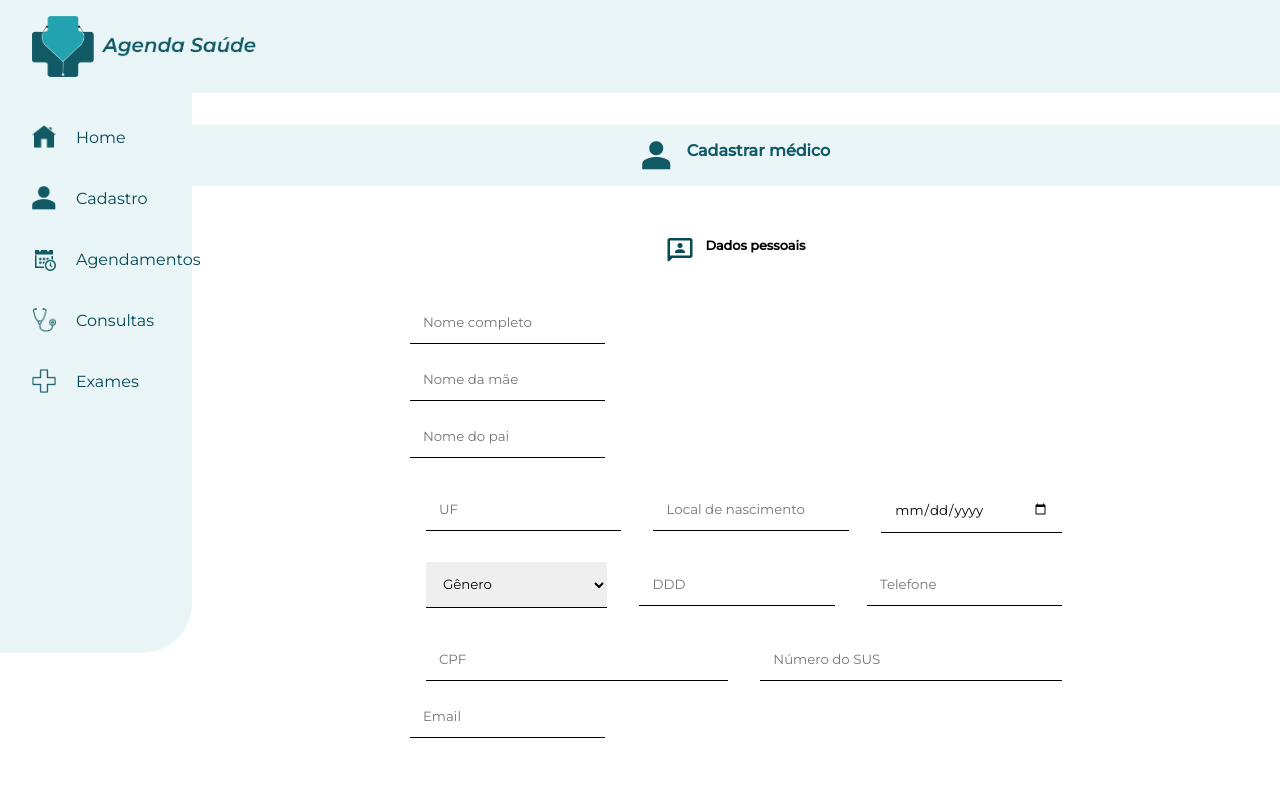
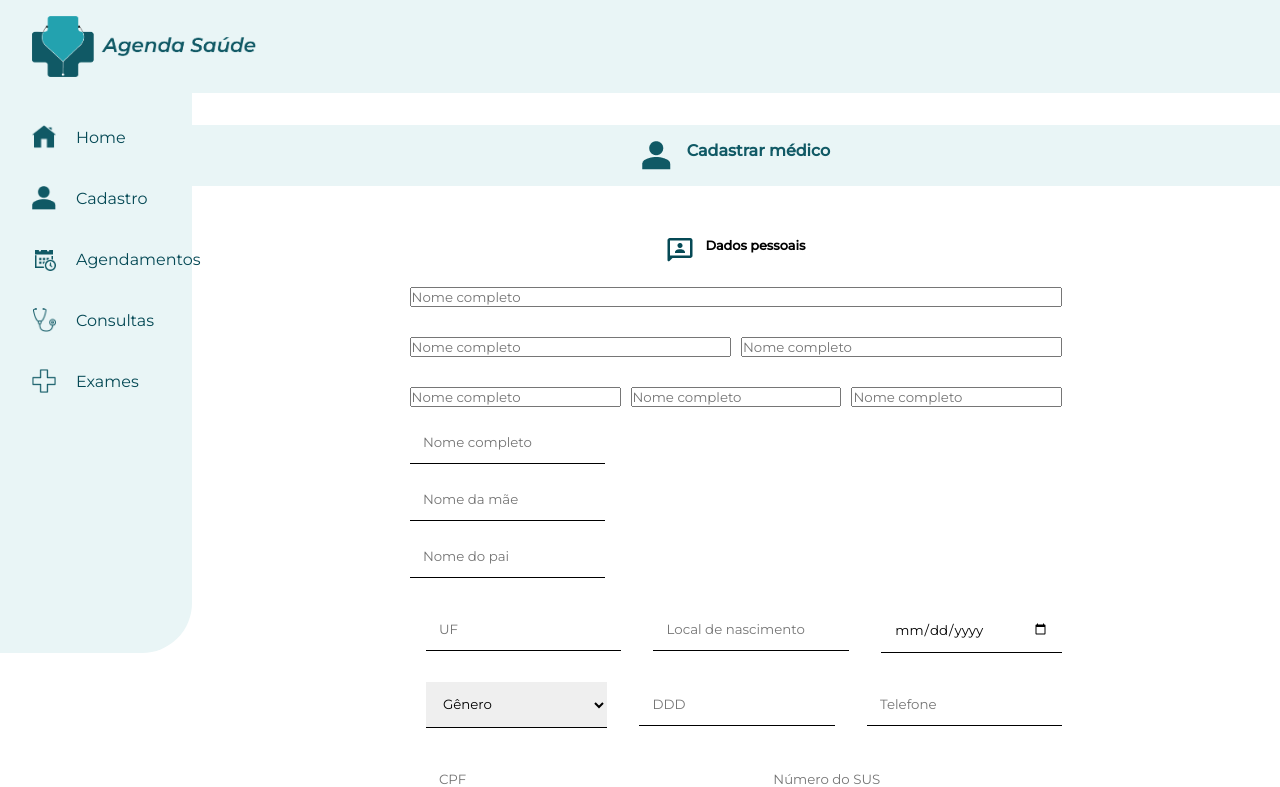
Before and after one commit to jeanunicesumar/desafio_profissional_ubs, an Angular app in the folder painel-gestao/painel-gestao/: page /cadastrarMedico in a window 1280 px wide. Shown: the top 787 px of the page. Built offline with nearby package versions, Linux system fonts and the light colour scheme.

Commit message:
Estrutura de login

```diff
--- a/painel-gestao/painel-gestao/src/app/componentes/administrador/cadastrar/cadastrar.component.css
+++ b/painel-gestao/painel-gestao/src/app/componentes/administrador/cadastrar/cadastrar.component.css
@@ -9,7 +9,7 @@
   padding: 1em;
   gap: 1em;
   color: #105965;
-  background-color: #E9F5F6;
+  background-color: #e9f5f6;
   display: flex;
   justify-content: center;
 }
@@ -33,7 +33,7 @@
 
 .container {
   display: flex;
-  justify-content:center;
+  justify-content: center;
 }
 
 .formulario__campo {
@@ -48,7 +48,7 @@
   padding: 1em;
 }
 
-.formulario__3  span.span {
+.formulario__3 span.span {
   width: 100%;
   display: flex;
   flex-direction: column;
@@ -61,7 +61,7 @@
 }
 
 .formulario__3 input,
-.formulario__3 select{
+.formulario__3 select {
   margin-top: 1em;
   border: none;
   border-bottom: 1px solid black;
@@ -102,7 +102,34 @@
   cursor: pointer;
 }
 
-.ng-touched .ng-invalid:not(form){
+.ng-touched .ng-invalid:not(form) {
   border-color: red;
   color: red;
 }
+
+/* TODO: COMECEI AQUI */
+
+.form {
+  width: 100%;
+  display: flex;
+  flex-direction: column;
+  gap: 30px;
+}
+
+.form div {
+  display: grid;
+  gap: 10px;
+}
+
+.form div.coluna-2 {
+  grid-template-columns: 1fr 1fr;
+}
+
+.form div.coluna-3 {
+  grid-template-columns: 1fr 1fr 1fr;
+}
+
+.form div span {
+  display: flex;
+  flex-direction: column;
+}
--- a/painel-gestao/painel-gestao/src/app/componentes/administrador/cadastrar/cadastrar.component.html
+++ b/painel-gestao/painel-gestao/src/app/componentes/administrador/cadastrar/cadastrar.component.html
@@ -2,18 +2,143 @@
 <app-menu-lateral></app-menu-lateral>
 <main class="principal">
   <h2 class="principal__titulo" *ngIf="isPatient()">
-      <img src="../../../../assets/icone-cadastro.png" alt="Cadastrar paciente" >
+    <img src="../../../../assets/icone-cadastro.png" alt="Cadastrar paciente" />
     Cadastrar paciente
   </h2>
   <h2 class="principal__titulo" *ngIf="!isPatient()">
-      <img src="../../../../assets/icone-cadastro.png" alt="Cadastrar paciente" >
+    <img src="../../../../assets/icone-cadastro.png" alt="Cadastrar paciente" />
     Cadastrar médico
   </h2>
-    <form class="principal__formulario" id="formulario_dadosPessoais" #f="ngForm" (ngSubmit)="cadastrar(f)">
+  <form
+    class="principal__formulario"
+    id="formulario_dadosPessoais"
+    #f="ngForm"
+    (ngSubmit)="cadastrar(f)"
+  >
     <h3 class="principal__subtitulo">
-        <img src="../../../../assets/icone-dados-pessoais.png" alt="Dados pessoais">
+      <img
+        src="../../../../assets/icone-dados-pessoais.png"
+        alt="Dados pessoais"
+      />
       Dados pessoais
     </h3>
+
+    <!-- TODO: COMECEI AQUI -->
+
+    <div class="form">
+      <div>
+        <span>
+          <input
+            name="nome"
+            id="nome"
+            placeholder="Nome completo"
+            ngModel
+            required
+            minlength="3"
+            #nome="ngModel"
+          />
+          <span
+            class="erros"
+            *ngIf="(nome?.invalid && nome?.touched) || nome?.dirty"
+          >
+            <span *ngIf="nome?.errors?.['required']">Gerou um erro</span>
+          </span>
+        </span>
+      </div>
+      <div class="coluna-2">
+        <span>
+          <input
+            name="nome"
+            id="nome"
+            placeholder="Nome completo"
+            ngModel
+            required
+            minlength="3"
+            #nome="ngModel"
+          />
+          <span
+            class="erros"
+            *ngIf="(nome?.invalid && nome?.touched) || nome?.dirty"
+          >
+            <span *ngIf="nome?.errors?.['required']">Gerou um erro</span>
+          </span>
+        </span>
+        <span>
+          <input
+            name="nome"
+            id="nome"
+            placeholder="Nome completo"
+            ngModel
+            required
+            minlength="3"
+            #nome="ngModel"
+          />
+          <span
+            class="erros"
+            *ngIf="(nome?.invalid && nome?.touched) || nome?.dirty"
+          >
+            <span *ngIf="nome?.errors?.['required']">Gerou um erro</span>
+          </span>
+        </span>
+      </div>
+
+      <div class="coluna-3">
+        <span>
+          <input
+            name="nome"
+            id="nome"
+            placeholder="Nome completo"
+            ngModel
+            required
+            minlength="3"
+            #nome="ngModel"
+          />
+          <span
+            class="erros"
+            *ngIf="(nome?.invalid && nome?.touched) || nome?.dirty"
+          >
+            <span *ngIf="nome?.errors?.['required']">Gerou um erro</span>
+          </span>
+        </span>
+        <span>
+          <input
+            name="nome"
+            id="nome"
+            placeholder="Nome completo"
+            ngModel
+            required
+            minlength="3"
+            #nome="ngModel"
+          />
+          <span
+            class="erros"
+            *ngIf="(nome?.invalid && nome?.touched) || nome?.dirty"
+          >
+            <span *ngIf="nome?.errors?.['required']">Gerou um erro</span>
+          </span>
+        </span>
+        <span>
+          <input
+            name="nome"
+            id="nome"
+            placeholder="Nome completo"
+            ngModel
+            required
+            minlength="3"
+            #nome="ngModel"
+          />
+          <span
+            class="erros"
+            *ngIf="(nome?.invalid && nome?.touched) || nome?.dirty"
+          >
+            <span *ngIf="nome?.errors?.['required']">Gerou um erro</span>
+          </span>
+        </span>
+      </div>
+    </div>
+
+    <!-- TODO: TERMINEI AQUI -->
+
     <div class="formulario__campo">
       <input
         name="nome"
@@ -23,11 +148,20 @@
         required
         minlength="3"
         #nome="ngModel"
+      />
+    </div>
+    <div
+      class="form-error"
+      *ngIf="(nome?.invalid && nome?.touched) || nome?.dirty"
     >
-        </div>
-        <div class="form-error" *ngIf="nome?.invalid && nome?.touched || nome?.dirty">
-            <app-mensagem *ngIf="nome?.errors?.['required']" mensagem="O campo de nome deve ser preenchido"></app-mensagem>
-            <app-mensagem *ngIf="nome?.errors?.['minlength']" mensagem="O nome deve ter no mínimo 3 caracteres"></app-mensagem>
+      <app-mensagem
+        *ngIf="nome?.errors?.['required']"
+        mensagem="O campo de nome deve ser preenchido"
+      ></app-mensagem>
+      <app-mensagem
+        *ngIf="nome?.errors?.['minlength']"
+        mensagem="O nome deve ter no mínimo 3 caracteres"
+      ></app-mensagem>
     </div>
 
     <div class="formulario__campo">
@@ -39,11 +173,20 @@
         required
         minlength="3"
         #nomeMae="ngModel"
+      />
+    </div>
+    <div
+      class="form-error"
+      *ngIf="(nomeMae?.invalid && nomeMae?.touched) || nomeMae?.dirty"
     >
-        </div>
-        <div class="form-error" *ngIf="nomeMae?.invalid && nomeMae?.touched || nomeMae?.dirty">
-          <app-mensagem *ngIf="nomeMae?.errors?.['required']" mensagem="O campo nome da mãe deve ser preenchido"></app-mensagem>
-          <app-mensagem *ngIf="nomeMae?.errors?.['minlength']" mensagem="O nome deve ter no mínimo 3 caracteres"></app-mensagem>
+      <app-mensagem
+        *ngIf="nomeMae?.errors?.['required']"
+        mensagem="O campo nome da mãe deve ser preenchido"
+      ></app-mensagem>
+      <app-mensagem
+        *ngIf="nomeMae?.errors?.['minlength']"
+        mensagem="O nome deve ter no mínimo 3 caracteres"
+      ></app-mensagem>
     </div>
 
     <div class="formulario__campo">
@@ -54,7 +197,7 @@
         ngModel
         minlength="3"
         #nomePai="ngModel"
-          >
+      />
     </div>
 
     <div class="formulario__3">
@@ -66,8 +209,14 @@
           ngModel
           required
           #ufNascimento="ngModel"
-          >
-          <app-mensagem *ngIf="ufNascimento?.invalid && ufNascimento?.touched || ufNascimento?.dirty" mensagem="Escolha uma UF"></app-mensagem>
+        />
+        <app-mensagem
+          *ngIf="
+            (ufNascimento?.invalid && ufNascimento?.touched) ||
+            ufNascimento?.dirty
+          "
+          mensagem="Escolha uma UF"
+        ></app-mensagem>
       </div>
 
       <div class="form-error">
@@ -79,7 +228,13 @@
           required
           #localNascimento="ngModel"
         />
-         <app-mensagem *ngIf="localNascimento?.invalid && localNascimento?.touched || localNascimento?.dirty" mensagem="Campo obrigatório"></app-mensagem>
+        <app-mensagem
+          *ngIf="
+            (localNascimento?.invalid && localNascimento?.touched) ||
+            localNascimento?.dirty
+          "
+          mensagem="Campo obrigatório"
+        ></app-mensagem>
       </div>
       <div class="form-error">
         <input
@@ -92,12 +247,16 @@
           required
           #nascimento="ngModel"
         />
-        <app-mensagem *ngIf="nascimento?.invalid && nascimento?.touched || nascimento?.dirty" mensagem="Campo obrigatório"></app-mensagem>
+        <app-mensagem
+          *ngIf="
+            (nascimento?.invalid && nascimento?.touched) || nascimento?.dirty
+          "
+          mensagem="Campo obrigatório"
+        ></app-mensagem>
+      </div>
     </div>
 
-      </div>
-
-      <div class="formulario__3 ">
+    <div class="formulario__3">
       <div class="form-error">
         <select
           name="genero"
@@ -112,8 +271,11 @@
           <option value="Feminino">Feminino</option>
           <option value="Masculino">Masculino</option>
         </select>
-      <div *ngIf="sexo?.invalid && sexo?.touched || sexo?.dirty">
-      <app-mensagem *ngIf="sexo?.errors?.['required']" mensagem="Obrigatório"></app-mensagem>
+        <div *ngIf="(sexo?.invalid && sexo?.touched) || sexo?.dirty">
+          <app-mensagem
+            *ngIf="sexo?.errors?.['required']"
+            mensagem="Obrigatório"
+          ></app-mensagem>
         </div>
       </div>
 
@@ -129,9 +291,15 @@
           maxlength="3"
           #ddd="ngModel"
         />
-      <div *ngIf="ddd?.invalid && ddd?.touched || ddd?.dirty">
-        <app-mensagem *ngIf="ddd?.errors?.['required']" mensagem="DDD obrigatório"></app-mensagem>
-        <app-mensagem *ngIf="ddd?.errors?.['minlength']" mensagem="DDD inválido"></app-mensagem>
+        <div *ngIf="(ddd?.invalid && ddd?.touched) || ddd?.dirty">
+          <app-mensagem
+            *ngIf="ddd?.errors?.['required']"
+            mensagem="DDD obrigatório"
+          ></app-mensagem>
+          <app-mensagem
+            *ngIf="ddd?.errors?.['minlength']"
+            mensagem="DDD inválido"
+          ></app-mensagem>
         </div>
       </div>
 
@@ -145,14 +313,21 @@
           required
           pattern="(\d{5}\-?\d{4})"
           #telefone="ngModel"
+        />
+        <div
+          *ngIf="(telefone?.invalid && telefone?.touched) || telefone?.dirty"
         >
-        <div *ngIf="telefone?.invalid && telefone?.touched || telefone?.dirty">
-        <app-mensagem *ngIf="telefone?.errors?.['required']" mensagem="Telefone obrigatório"></app-mensagem>
-        <app-mensagem *ngIf="telefone?.errors?.['pattern']" mensagem="Telefone inválido"></app-mensagem>
+          <app-mensagem
+            *ngIf="telefone?.errors?.['required']"
+            mensagem="Telefone obrigatório"
+          ></app-mensagem>
+          <app-mensagem
+            *ngIf="telefone?.errors?.['pattern']"
+            mensagem="Telefone inválido"
+          ></app-mensagem>
         </div>
       </div>
     </div>
-
 
     <div class="formulario__2">
       <div class="form-error">
@@ -167,8 +342,14 @@
           pattern="\d{3}\.?\d{3}\.?\d{3}-?\d{2}"
           #cpf="ngModel"
         />
-          <app-mensagem *ngIf="(cpf?.invalid && cpf?.touched || cpf?.dirty) && (cpf?.errors?.['required'])" mensagem="Digite o cpf"></app-mensagem>
-          <app-mensagem *ngIf="(cpf?.invalid && cpf?.touched || cpf?.dirty) && (cpf?.errors?.['pattern'])" mensagem="CPF inválido"></app-mensagem>
+        <app-mensagem
+          *ngIf="(cpf?.invalid && cpf?.touched || cpf?.dirty) && (cpf?.errors?.['required'])"
+          mensagem="Digite o cpf"
+        ></app-mensagem>
+        <app-mensagem
+          *ngIf="(cpf?.invalid && cpf?.touched || cpf?.dirty) && (cpf?.errors?.['pattern'])"
+          mensagem="CPF inválido"
+        ></app-mensagem>
       </div>
 
       <div class="form-error">
@@ -182,31 +363,48 @@
           pattern="\d{9}\-?\d{5}\-?\d{1}"
           #sus="ngModel"
         />
-      <div *ngIf="sus?.invalid && sus?.touched || sus?.dirty">
-        <app-mensagem *ngIf="sus?.errors?.['required']" mensagem="Digite o número do SUS"></app-mensagem>
-        <app-mensagem *ngIf="sus?.errors?.['pattern']" mensagem="Número do Sus inválido"></app-mensagem>
+        <div *ngIf="(sus?.invalid && sus?.touched) || sus?.dirty">
+          <app-mensagem
+            *ngIf="sus?.errors?.['required']"
+            mensagem="Digite o número do SUS"
+          ></app-mensagem>
+          <app-mensagem
+            *ngIf="sus?.errors?.['pattern']"
+            mensagem="Número do Sus inválido"
+          ></app-mensagem>
         </div>
       </div>
     </div>
 
     <div class="formulario__campo">
       <span class="span">
-      <input name="email"
+        <input
+          name="email"
           id="email"
           placeholder="Email"
           ngModel
           required
           pattern="^[\w-.]+@([\w-]+\.)+[\w-]{2,4}$"
-        #email="ngModel">
-        <span *ngIf="email?.invalid && email?.touched || email?.dirty">
-          <app-mensagem *ngIf="email?.errors?.['required']" mensagem="O campo de email deve ser preenchido"></app-mensagem>
-          <app-mensagem *ngIf="email?.errors?.['pattern']" mensagem="Email inválido"></app-mensagem>
+          #email="ngModel"
+        />
+        <span *ngIf="(email?.invalid && email?.touched) || email?.dirty">
+          <app-mensagem
+            *ngIf="email?.errors?.['required']"
+            mensagem="O campo de email deve ser preenchido"
+          ></app-mensagem>
+          <app-mensagem
+            *ngIf="email?.errors?.['pattern']"
+            mensagem="Email inválido"
+          ></app-mensagem>
         </span>
       </span>
     </div>
 
     <h3 class="principal__subtitulo">
-        <img src="../../../../assets/icone-dados-pessoais.png" alt="Dados pessoais">
+      <img
+        src="../../../../assets/icone-dados-pessoais.png"
+        alt="Dados pessoais"
+      />
       Endereço
     </h3>
     <div class="formulario__campo">
@@ -215,7 +413,8 @@
         id="cep"
         placeholder="CEP"
         class="campo__escrita"
-      ngModel required
+        ngModel
+        required
         #cep="ngModel"
         pattern="^(\d{5})(-?\d{3})$"
         minlength="8"
@@ -232,12 +431,22 @@
         disabled
         class="campo__escrita"
         ngModel
-        #endereco="ngModel" />
+        #endereco="ngModel"
+      />
     </div>
     <div *ngIf="(cep?.invalid && cep?.touched) || cep?.dirty">
-        <app-mensagem *ngIf="cep?.errors?.['required']" mensagem="CEP é obrigatório"></app-mensagem>
-        <app-mensagem *ngIf="cep?.errors?.['pattern']" mensagem="CEP deve seguir esse exemplo: 00000-000"></app-mensagem>
-        <app-mensagem *ngIf="cep?.errors?.['validadorCep']" mensagem="CEP informado não existe"></app-mensagem>
+      <app-mensagem
+        *ngIf="cep?.errors?.['required']"
+        mensagem="CEP é obrigatório"
+      ></app-mensagem>
+      <app-mensagem
+        *ngIf="cep?.errors?.['pattern']"
+        mensagem="CEP deve seguir esse exemplo: 00000-000"
+      ></app-mensagem>
+      <app-mensagem
+        *ngIf="cep?.errors?.['validadorCep']"
+        mensagem="CEP informado não existe"
+      ></app-mensagem>
     </div>
     <div class="formulario__3">
       <!-- <div class="form-error"> -->
@@ -247,26 +456,16 @@
         placeholder="Número"
         ngModel
         required
-          #numero="ngModel" />
+        #numero="ngModel"
+      />
       <!-- <div *ngIf="(numero?.invalid && numero?.touched) || numero?.dirty">
             <app-mensagem *ngIf="numero?.errors?.['required']" mensagem="Número é obrigatório"></app-mensagem>
           </div>
         </div> -->
 
+      <input name="complemento" id="complemento" placeholder="Complemento" />
 
-          <input
-          name="complemento"
-          id="complemento"
-          placeholder="Complemento"
-         />
-
-         <input
-         name="bairro"
-         id="bairro"
-         placeholder="Bairro"
-         disabled
-         ngModel
-        />
+      <input name="bairro" id="bairro" placeholder="Bairro" disabled ngModel />
     </div>
 
     <div class="formulario__2">
@@ -279,7 +478,15 @@
         ngModel
       />
 
-          <select id="estado" name="estado" class="campo__escrita" disabled ngModel required #estado="ngModel">
+      <select
+        id="estado"
+        name="estado"
+        class="campo__escrita"
+        disabled
+        ngModel
+        required
+        #estado="ngModel"
+      >
         <option value="" disabled selected>Estado</option>
         <option value="AC">Acre</option>
         <option value="AL">Alagoas</option>
@@ -313,5 +520,5 @@
     </div>
 
     <button type="submit" class="formulario__botao">Cadastrar</button>
-
   </form>
+</main>
```
Lines whose indentation alone changed are shown as unchanged.
